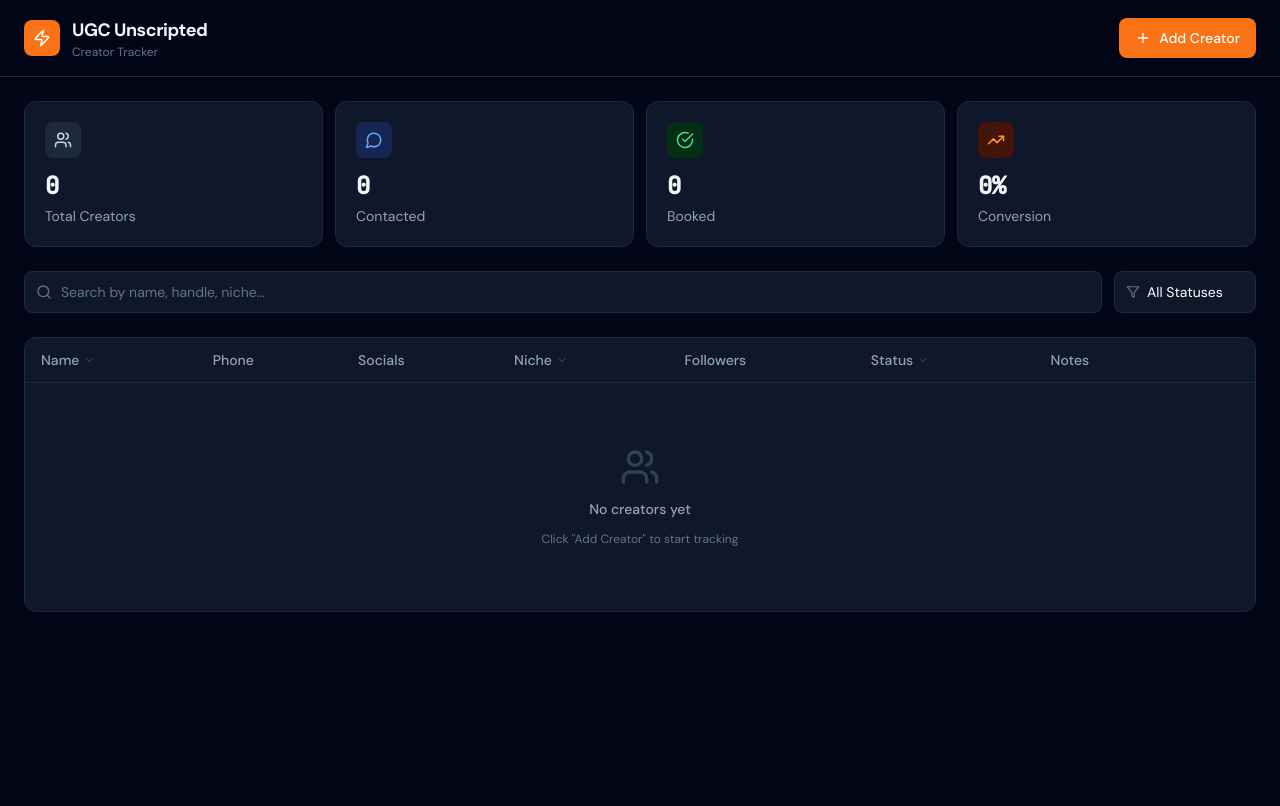
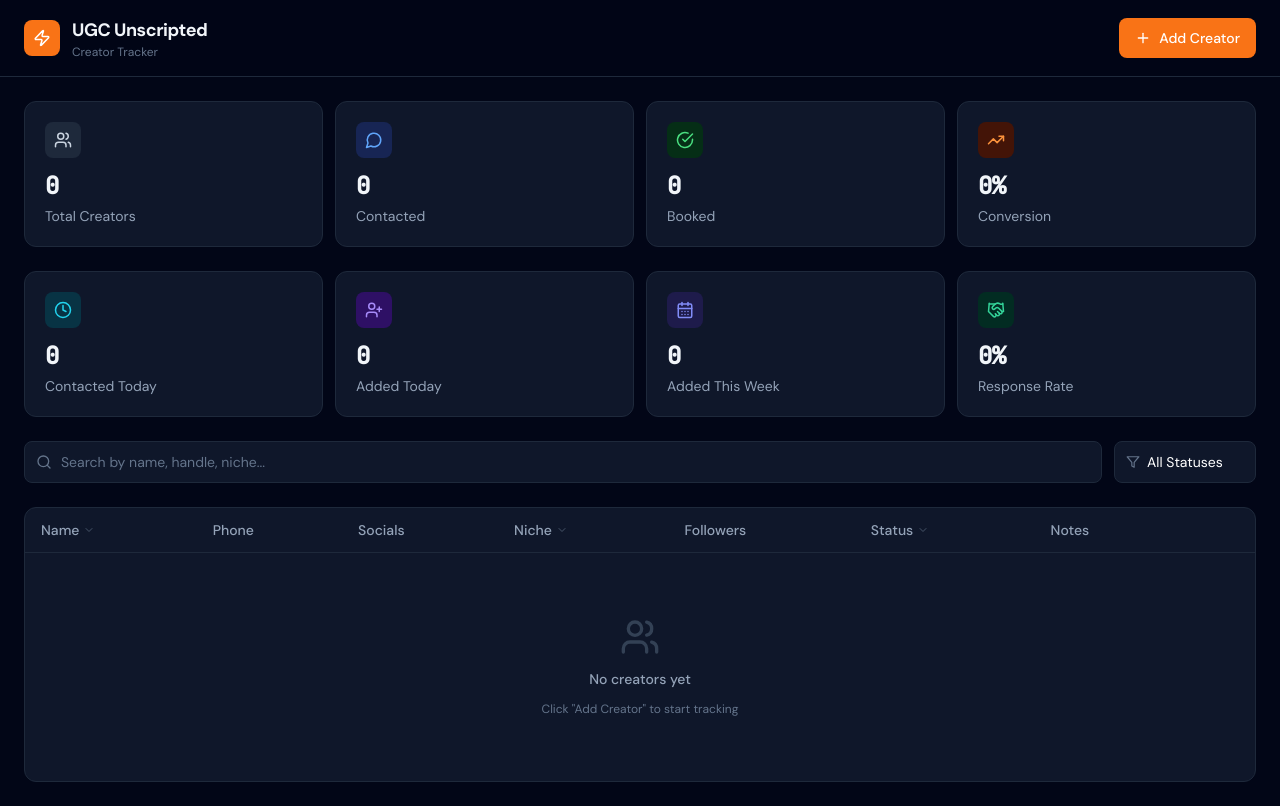
Before and after one commit to skaffralph99-droid/ugc-unscripted, a React (Vite) app: page / in a window 1280 px wide. Built offline with nearby package versions, Linux system fonts and the light colour scheme.

Commit message:
Add time-based stats: contacted today, added today/this week, response rate

```diff
--- a/src/App.jsx
+++ b/src/App.jsx
@@ -2,7 +2,7 @@ import { useState, useEffect, useMemo } from 'react'
 import {
   Plus, Search, Users, Phone, MessageCircle, CheckCircle, XCircle,
   Edit3, Trash2, X, Instagram, ExternalLink, ChevronDown, ChevronUp,
-  Zap, TrendingUp, Filter, Download
+  Zap, TrendingUp, Filter, Download, CalendarDays, Clock, UserPlus, Handshake
 } from 'lucide-react'
 
 const STATUSES = [
@@ -30,6 +30,7 @@ const emptyCreator = {
   status: 'new',
   notes: '',
   createdAt: '',
+  statusUpdatedAt: '',
 }
 
 function useLocalStorage(key, initialValue) {
@@ -126,6 +127,7 @@ function CreatorModal({ creator, onSave, onClose, isEdit }) {
       ...form,
       id: form.id || crypto.randomUUID(),
       createdAt: form.createdAt || new Date().toISOString(),
+      statusUpdatedAt: form.statusUpdatedAt || new Date().toISOString(),
     })
   }
 
@@ -330,9 +332,36 @@ export default function App() {
     const booked = creators.filter(c => c.status === 'booked').length
     const completed = creators.filter(c => c.status === 'completed').length
     const declined = creators.filter(c => c.status === 'declined').length
+    const newCount = creators.filter(c => c.status === 'new').length
     const active = contacted + negotiating + booked
     const conversionRate = total > 0 ? Math.round(((booked + completed) / total) * 100) : 0
-    return { total, contacted, negotiating, booked, completed, declined, active, conversionRate }
+
+    // Time-based stats
+    const now = new Date()
+    const todayStart = new Date(now.getFullYear(), now.getMonth(), now.getDate()).toISOString()
+    const weekStart = new Date(now.getFullYear(), now.getMonth(), now.getDate() - now.getDay()).toISOString()
+
+    const contactedToday = creators.filter(c =>
+      c.status !== 'new' && (c.statusUpdatedAt || c.createdAt) >= todayStart
+    ).length
+
+    const addedToday = creators.filter(c => c.createdAt >= todayStart).length
+
+    const addedThisWeek = creators.filter(c => c.createdAt >= weekStart).length
+
+    const bookedThisWeek = creators.filter(c =>
+      (c.status === 'booked' || c.status === 'completed') && (c.statusUpdatedAt || c.createdAt) >= weekStart
+    ).length
+
+    const responseRate = (contacted + negotiating + booked + completed + declined) > 0 && total > 0
+      ? Math.round(((negotiating + booked + completed) / (contacted + negotiating + booked + completed + declined)) * 100)
+      : 0
+
+    return {
+      total, contacted, negotiating, booked, completed, declined, newCount,
+      active, conversionRate, contactedToday, addedToday, addedThisWeek,
+      bookedThisWeek, responseRate
+    }
   }, [creators])
 
   // Filtered & sorted
@@ -380,7 +409,7 @@ export default function App() {
   }
 
   const handleStatusChange = (id, newStatus) => {
-    setCreators(prev => prev.map(c => c.id === id ? { ...c, status: newStatus } : c))
+    setCreators(prev => prev.map(c => c.id === id ? { ...c, status: newStatus, statusUpdatedAt: new Date().toISOString() } : c))
   }
 
   const toggleSort = (field) => {
@@ -422,12 +451,20 @@ export default function App() {
       </header>
 
       <main className="max-w-7xl mx-auto px-4 sm:px-6 py-6 space-y-6">
-        {/* ─── Stats ──────────────────────────────── */}
+        {/* ─── Stats Row 1 — Overview ─────────────── */}
         <div className="grid grid-cols-2 sm:grid-cols-4 gap-3">
           <StatCard icon={Users} label="Total Creators" value={stats.total} color="bg-surface-800 text-surface-300" delay={0} />
           <StatCard icon={MessageCircle} label="Contacted" value={stats.contacted + stats.negotiating} color="bg-blue-950 text-blue-400" delay={50} />
           <StatCard icon={CheckCircle} label="Booked" value={stats.booked} color="bg-green-950 text-green-400" delay={100} />
           <StatCard icon={TrendingUp} label="Conversion" value={`${stats.conversionRate}%`} color="bg-orange-950 text-orange-400" delay={150} />
+        </div>
+
+        {/* ─── Stats Row 2 — Today / This Week ────── */}
+        <div className="grid grid-cols-2 sm:grid-cols-4 gap-3">
+          <StatCard icon={Clock} label="Contacted Today" value={stats.contactedToday} color="bg-cyan-950 text-cyan-400" delay={200} />
+          <StatCard icon={UserPlus} label="Added Today" value={stats.addedToday} color="bg-violet-950 text-violet-400" delay={250} />
+          <StatCard icon={CalendarDays} label="Added This Week" value={stats.addedThisWeek} color="bg-indigo-950 text-indigo-400" delay={300} />
+          <StatCard icon={Handshake} label="Response Rate" value={`${stats.responseRate}%`} color="bg-emerald-950 text-emerald-400" delay={350} />
         </div>
 
         {/* ─── Pipeline mini-bar ──────────────────── */}
```
